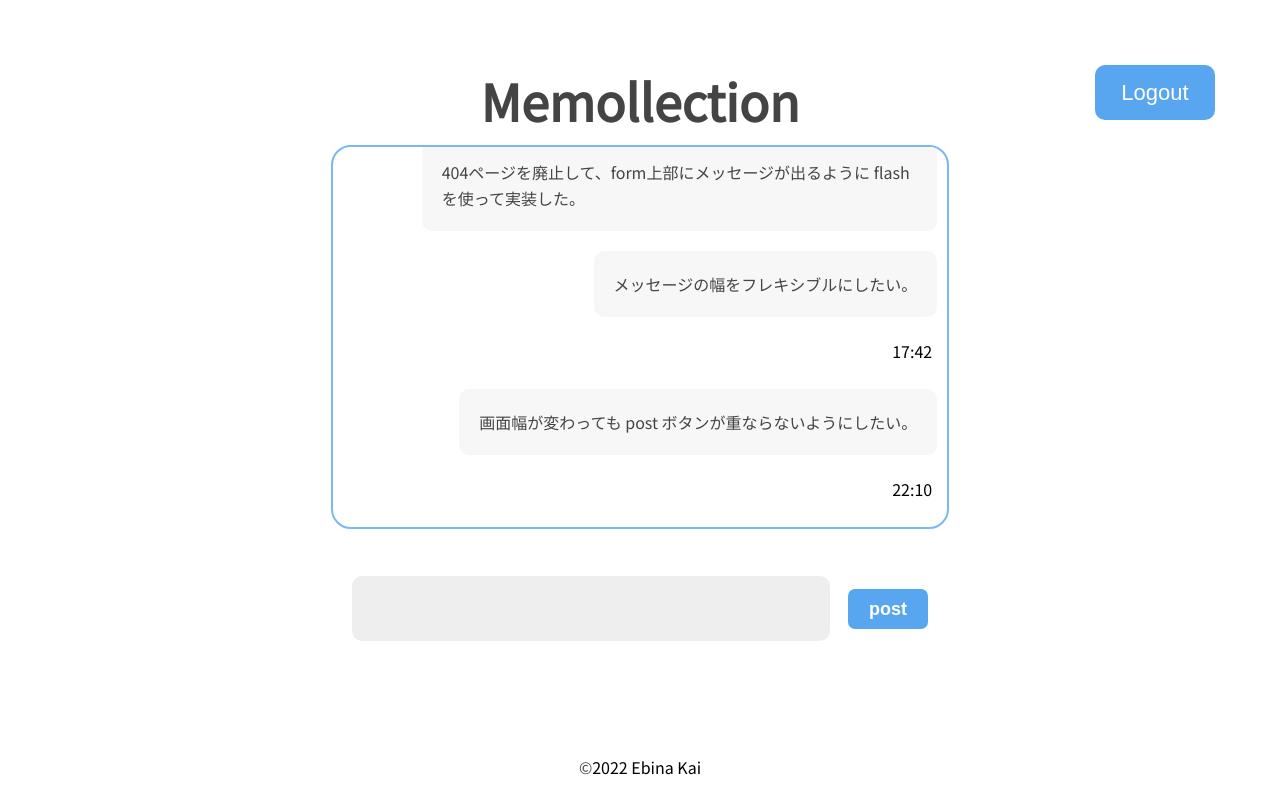
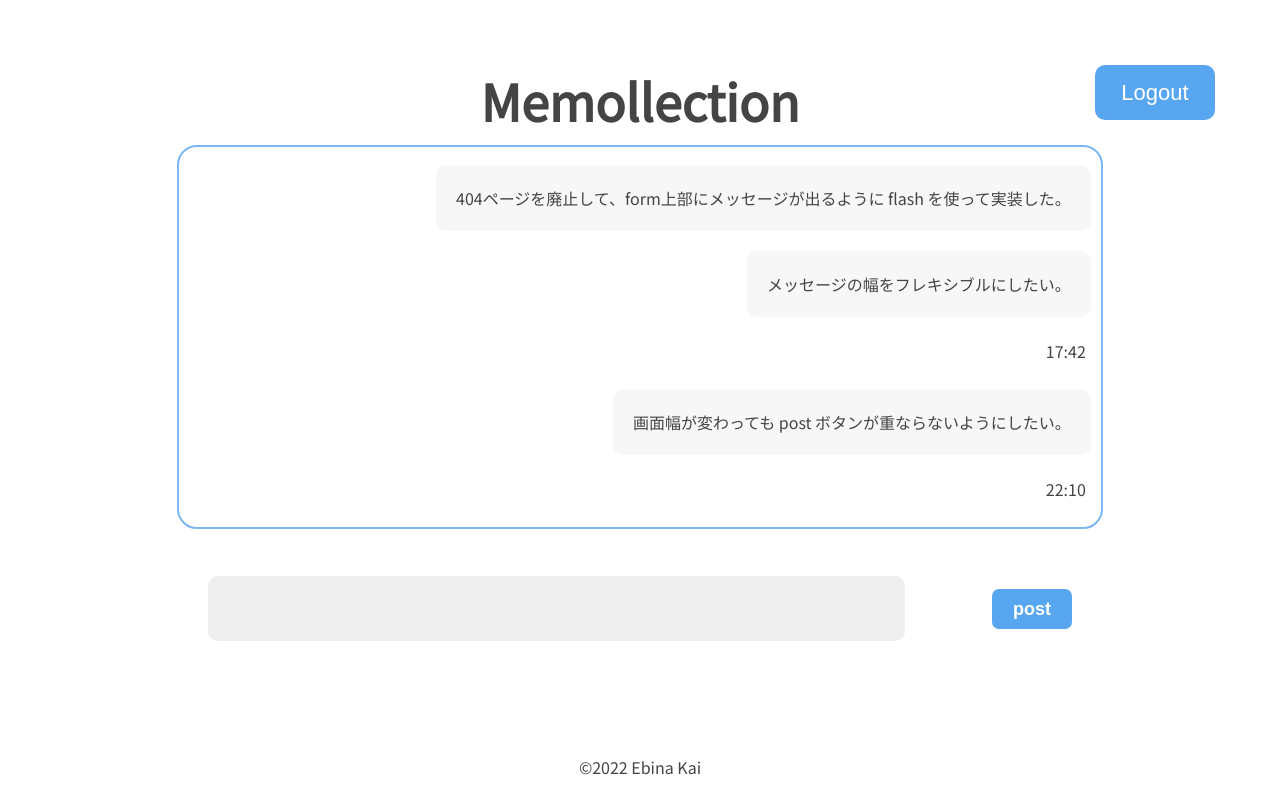
Before and after one commit to ebinakai/memollection, a Flask app: page / in a window 1280 px wide. Run offline with Flask 2, Linux system fonts and the light colour scheme; a user stored in the database is signed in; data comes from the database, SQL or seed files in the repository; both versions use the stored data as it was after the commit.

Commit message:
edited css

```diff
--- a/static/style.css
+++ b/static/style.css
@@ -6,11 +6,13 @@ div.wrapper {
     width: 100%;
     height: 100%;
     font-family: 'Noto Sans JP', sans-serif;
+    color: #444;
     overflow: hidden;
 }
 
 div.main {
-    width: 60%;
+    width: 90%;
+    max-width: 2300px;
     min-height: 350px;
     max-height: 100%;
     font-size: 16px;
@@ -34,22 +36,29 @@ div#input_right button:hover,
 button#logout:hover {
     background-color: #4888c4;
 }
+textarea {
+    height: 25px;
+    font-size: 16px;
+    color: #444;
+    border: none;
+    resize: none;
+    padding: 20px;
+    border-radius: 10px;
+    background-color: #EEE;
+}
+textarea:focus {
+    outline: 1px solid #999;
+}
 .on_cursor:hover {
     cursor: pointer;
+}
+.no_pointer {
+    cursor: default;
 }
 .clearfix::after {
     content: "";
     display: block;
     clear: both;
-}
-textarea {
-    height: 25px;
-    font-size: 16px;
-    border: none;
-    resize: none;
-    padding: 20px;
-    border-radius: 10px;
-    background-color: #EEE;
 }
 
 /* ヘッダー */
@@ -129,7 +138,7 @@ div.flashed{
 
 section#post_area {
     height: calc(100vh - 420px);
-    width: 80%;
+    width: 90%;
     min-height: 350px;
     margin-top: 30px;
     width: 80%;
@@ -239,9 +248,6 @@ div#input_left textarea {
     width: 95%;
     margin-top: 17px;
 }
-div#input_left textarea:focus {
-    outline: 1px solid #999;
-}
 div#input_right input {
     background-color: #59A6F0;
     width: 80px;
--- a/templates/index.html
+++ b/templates/index.html
@@ -54,7 +54,7 @@
     </div>
 
     <footer>
-        <a href="/account_clear">&copy;</a>2022 Ebina Kai
+        <a class="no_pointer" href="/account_clear">&copy;</a>2022 Ebina Kai
     </footer>
 </div>
 
```
Also changed, not shown: memollection.db.
